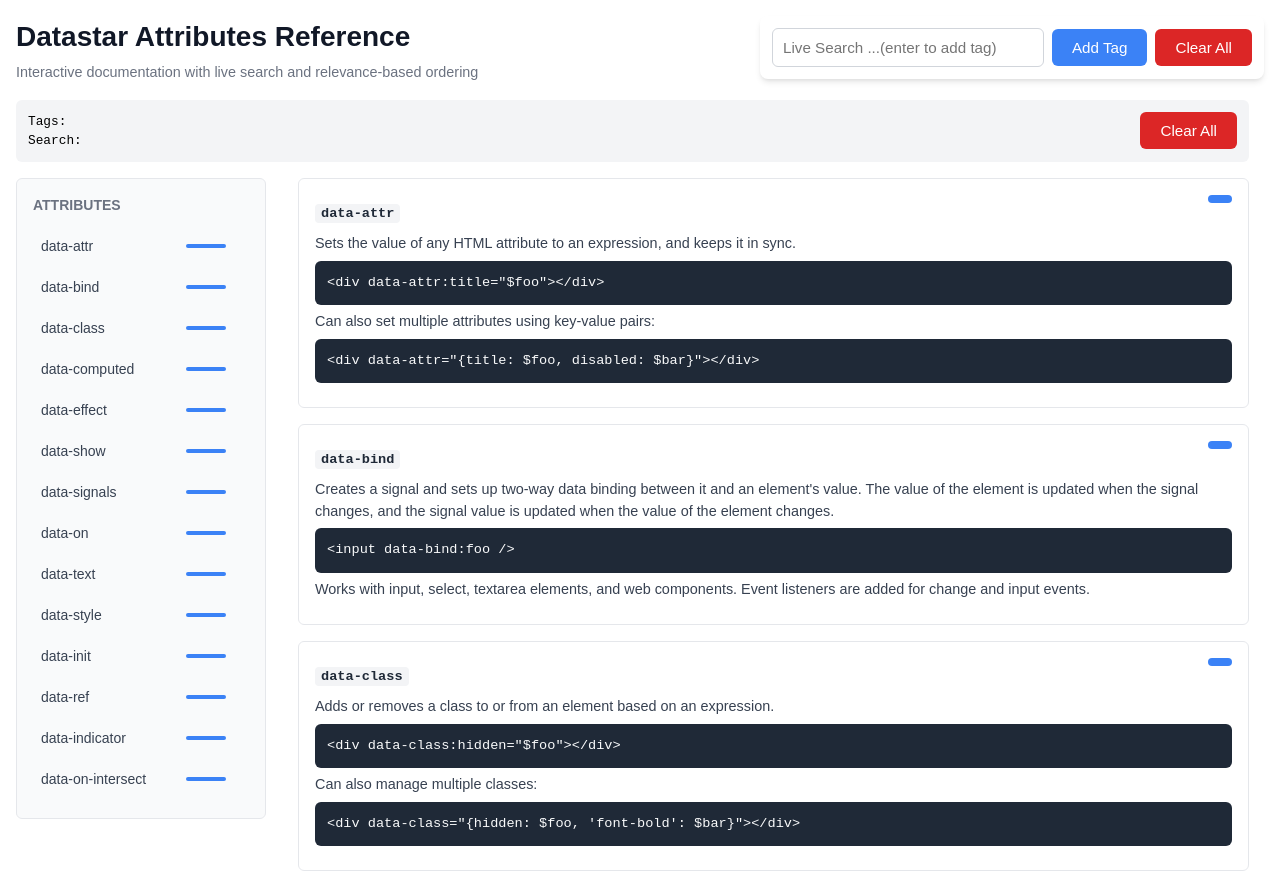
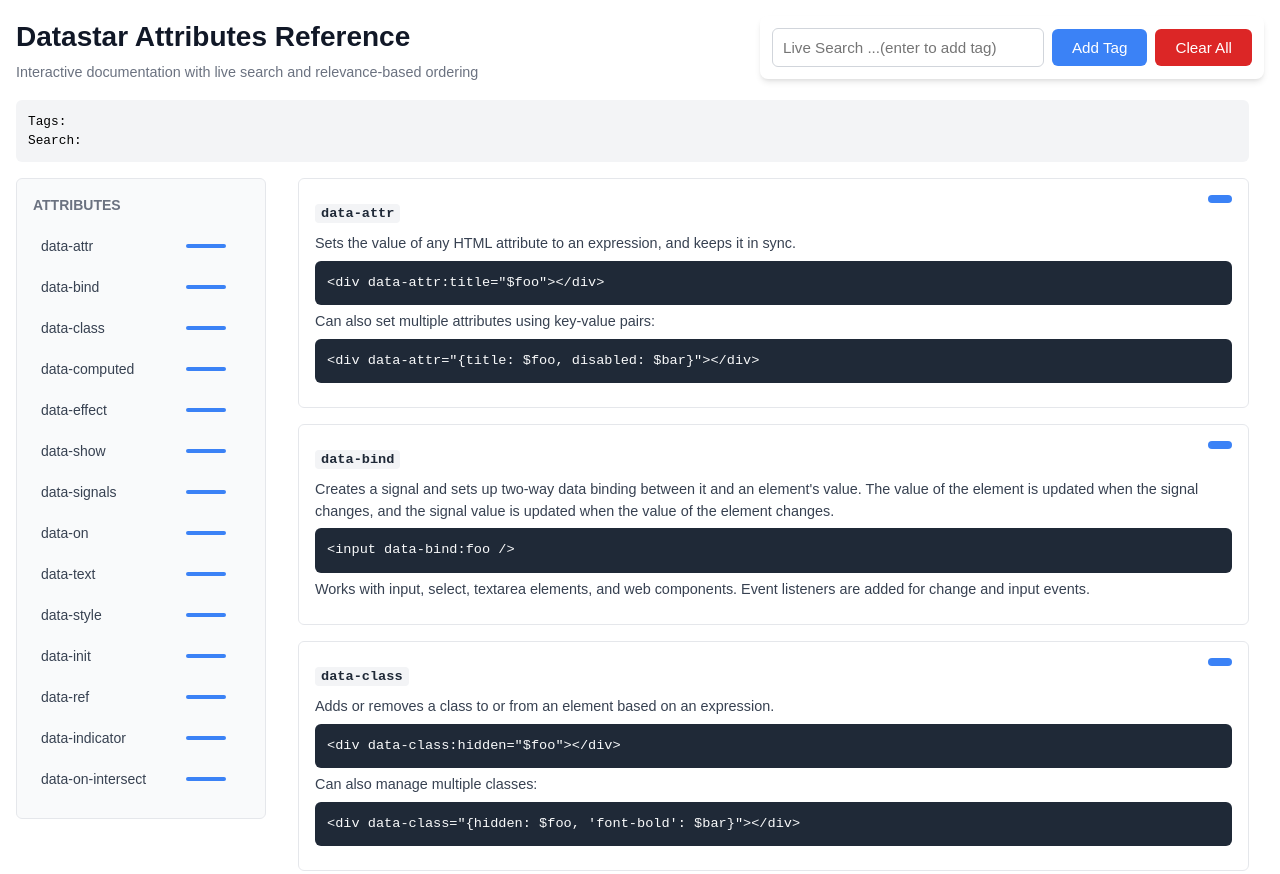
Before and after one commit to Deufel/ds_docs_demo, a plain HTML site: page index.html in a window 1280 px wide. Shown: the top 874 px of the page. Drawn offline with Linux system fonts and the light colour scheme.

Commit message:
Remove 'Clear All' button from debug info
Removed the 'Clear All' button from the debug info section.

```diff
--- a/index.html
+++ b/index.html
@@ -188,7 +188,6 @@
         Tags: <span data-text="JSON.stringify($tags)"></span><br>
         Search: <span data-text="$search"></span>
       </div>
-      <button class="clear-btn" data-on:click="$tags = [], $search = ''" type="button">Clear All</button>
     </div>
 
     <!-- Content with Sidenav -->
```
